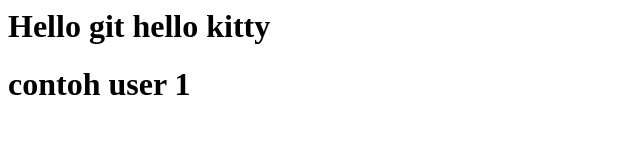
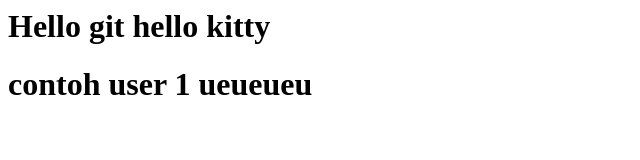
Before and after one commit to Izhar2005/belajar-git-remote, a plain HTML site: page index.html in a window 1280 px wide. Shown: the whole page, without its empty margins (0-640 px from the left). Drawn offline with Linux system fonts and the light colour scheme.

Commit message:
add index.html ke user 1

```diff
--- a/index.html
+++ b/index.html
@@ -1,2 +1,2 @@
 <h1>Hello git hello kitty</h1>
-<h1>contoh user 1</h1>
+<h1>contoh user 1 ueueueu</h1>
```
